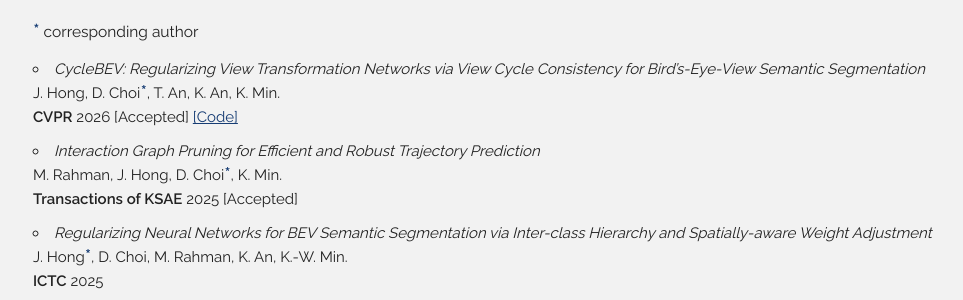
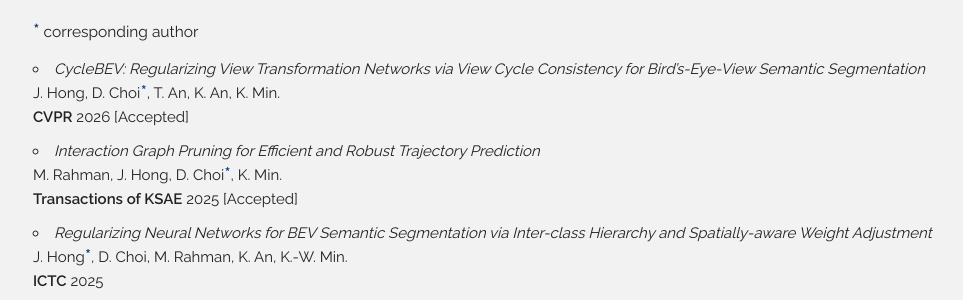
Before and after one commit to adir-etri/adir-etri.github.io, a Jekyll site: the page index.html, which Jekyll copies as it is, in a window 1280 px wide and 900 px high, scrolled down 3075 px. Shown: the part 152-452 px from the top of the window, without its empty margins (147-1110 px from the left). Built offline with Jekyll 4.4.1, drawn with Linux system fonts in a browser that asks for light colours; nearby versions of some CDN libraries.

Commit message:
Update index.html

```diff
--- a/index.html
+++ b/index.html
@@ -204,7 +204,6 @@
         <li id="pub-cyclebev">
           <i>CycleBEV: Regularizing View Transformation Networks via View Cycle Consistency for Bird’s-Eye-View Semantic Segmentation</i><br>
           J. Hong, D. Choi<span class="corresponding-star">*</span>, T. An, K. An, K. Min.<br><b>CVPR</b> 2026 [Accepted]
-          <a href="https://github.com/JeongbinHong/CycleBEV" target="_blank" rel="noopener">[Code]</a>
         </li>
         <li id="pub-igp">
           <i>Interaction Graph Pruning for Efficient and Robust Trajectory Prediction</i><br>
```
